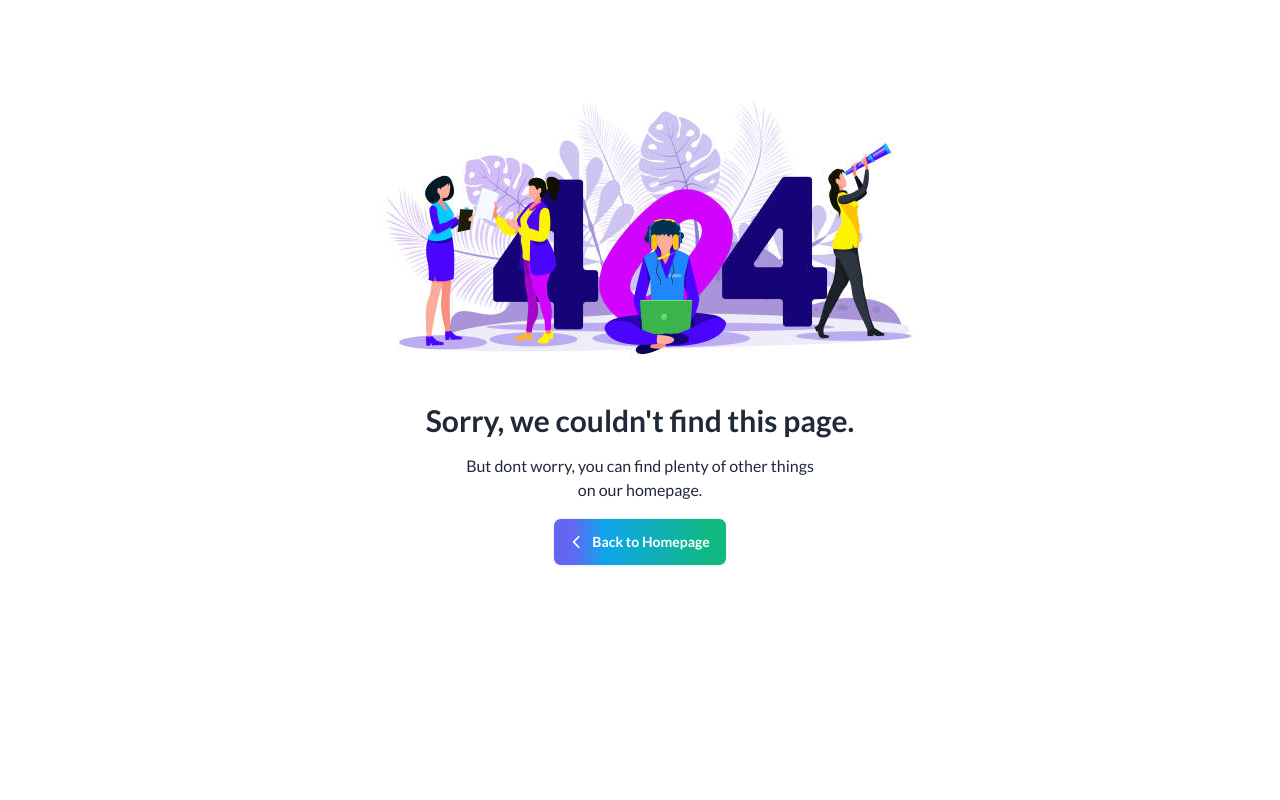
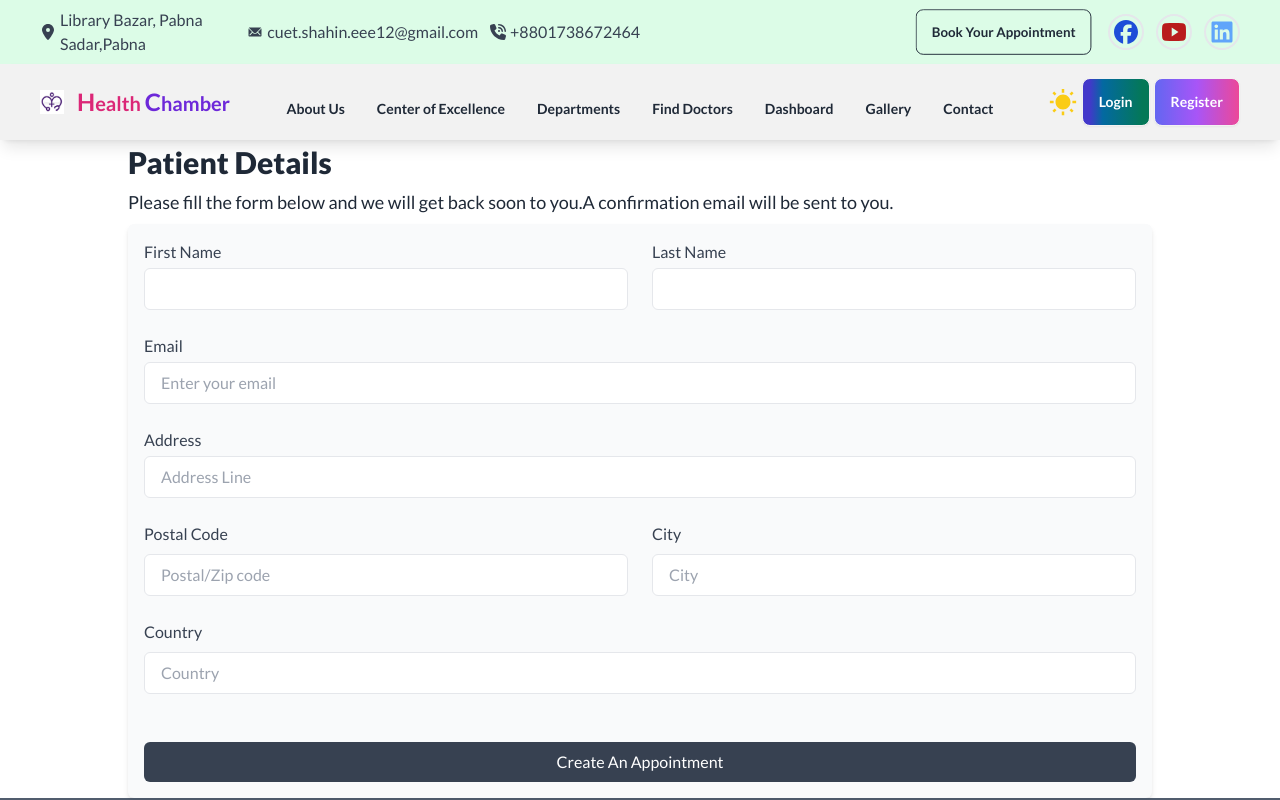
Before and after one commit to shahinalom9343/Health-Chamber-Client, a React (Vite) app: page /appointment in a window 1280 px wide. Shown: the top 800 px of the page. Built offline with nearby package versions, Linux system fonts and the light colour scheme; no server answers.

Commit message:
Added all patient and appointment

```diff
--- a/package.json
+++ b/package.json
@@ -19,7 +19,7 @@
     "react-dom": "^18.3.1",
     "react-fast-marquee": "^1.6.5",
     "react-helmet": "^6.1.0",
-    "react-hook-form": "^7.52.1",
+    "react-hook-form": "^7.53.0",
     "react-icons": "^5.2.1",
     "react-loader-spinner": "^6.1.6",
     "react-responsive-carousel": "^3.2.23",
--- /dev/null
+++ b/src/Dashboard/Admin/AllPatients.jsx
@@ -0,0 +1,75 @@
+import React from "react";
+import useAxiosSecure from "../../Hooks/useAxiosSecure";
+import { useQuery } from "@tanstack/react-query";
+
+const AllPatients = () => {
+  const axiosSecure = useAxiosSecure();
+  const { data: patients = [] } = useQuery({
+    queryKey: ["patients"],
+    queryFn: async () => {
+      const result = await axiosSecure.get("/patients");
+      return result.data;
+    },
+  });
+  return (
+    <div className="container p-2 mx-auto sm:p-4 dark:text-gray-800">
+      <h2 className="mb-4 text-xl font-normal text-center leading-tight">
+        Total Appointed Patients:{patients.length}
+      </h2>
+      <div className="overflow-x-auto">
+        <table className="min-w-full text-xs">
+          <colgroup>
+            <col />
+            <col />
+            <col />
+            <col />
+            <col />
+            <col className="w-24" />
+          </colgroup>
+          <thead className=" bg-sky-50 text-base">
+            <tr className="text-left">
+              <th className="p-3">Nos.</th>
+              <th className="p-3">Patient Name</th>
+              <th className="p-3">Email</th>
+              <th className="p-3">Address</th>
+              <th className="p-3">City</th>
+              <th className="p-3">Country</th>
+            </tr>
+          </thead>
+          <tbody>
+            {patients.map((patient, index) => (
+              <tr
+                key={patient._id}
+                className="border-b border-opacity-20  bg-purple-50 dark:bg-slate-950"
+              >
+                <td className="p-3">
+                  <p>{index + 1}</p>
+                </td>
+                <td className="p-3">
+                  <p>
+                    {patient.first} {patient.last}
+                  </p>
+                </td>
+                <td className="p-3">
+                  <p>{patient.email}</p>
+                </td>
+
+                <td className="p-3">
+                  <p>{patient.address}</p>
+                </td>
+                <td className="p-3">
+                  <p>{patient.city}</p>
+                </td>
+                <td className="p-3">
+                  <p>{patient.country}</p>
+                </td>
+              </tr>
+            ))}
+          </tbody>
+        </table>
+      </div>
+    </div>
+  );
+};
+
+export default AllPatients;
--- a/src/Dashboard/Dashboard.jsx
+++ b/src/Dashboard/Dashboard.jsx
@@ -32,7 +32,7 @@ const Dashboard = () => {
                   <li>
                     <Link to="/dashboard/patients">
                       <PiPerson></PiPerson>
-                      Manage Doctors
+                      Manage Patients
                     </Link>
                   </li>
                 </>
--- /dev/null
+++ b/src/Pages/Appointment.jsx
@@ -0,0 +1,151 @@
+import React from "react";
+import { useForm } from "react-hook-form";
+import Swal from "sweetalert2";
+import { useNavigate } from "react-router-dom";
+import { axiosPulic } from "../Hooks/useAxiosPublic";
+
+const Appointment = () => {
+  const navigate = useNavigate();
+  const {
+    register,
+    handleSubmit,
+    formState: { errors },
+  } = useForm();
+  const onSubmit = (data) => {
+    const patientInfo = {
+      first: data.first,
+      last: data.last,
+      email: data.email,
+      address: data.address,
+      postal: data.postal,
+      city: data.city,
+      country: data.country,
+    };
+    axiosPulic.put("/patients", patientInfo);
+    Swal.fire({
+      position: "top-center",
+      icon: "success",
+      title: "Your Appointment has been Successful.",
+      showConfirmButton: false,
+      timer: 1000,
+    });
+    navigate("/");
+  };
+  return (
+    <div className="space-y-2 max-w-5xl mx-auto">
+      <h1 className="text-3xl font-extrabold">Patient Details</h1>
+      <p className="text-lg">
+        Please fill the form below and we will get back soon to you.A
+        confirmation email will be sent to you.
+      </p>
+      <section className="p-4 bg-gray-50  rounded-md shadow-md dark:bg-gray-800">
+        <form onSubmit={handleSubmit(onSubmit)}>
+          <div className="grid grid-cols-1 gap-6 md:grid-cols-2">
+            <div className="col-span-1 md:col-span-1">
+              <label className="text-gray-700 dark:text-gray-200">
+                First Name
+              </label>
+              <input
+                id="first"
+                type="text"
+                name="first"
+                {...register("first", { required: true })}
+                className="block w-full px-4 py-2 mt-1 text-gray-700 bg-white border border-gray-200 rounded-md dark:bg-gray-800 dark:text-gray-300 dark:border-gray-600 focus:border-blue-400 focus:ring-blue-300 focus:ring-opacity-40 dark:focus:border-blue-300 focus:outline-none focus:ring"
+              />
+              {errors.first && <span>FirstName is required</span>}
+            </div>
+
+            <div className="col-span-1 md:col-span-1">
+              <label className="text-gray-700 dark:text-gray-200">
+                Last Name
+              </label>
+              <input
+                id="last"
+                name="last"
+                {...register("last", { required: true })}
+                type="text"
+                className="block w-full px-4 py-2 mt-1 text-gray-700 bg-white border border-gray-200 rounded-md dark:bg-gray-800 dark:text-gray-300 dark:border-gray-600 focus:border-blue-400 focus:ring-blue-300 focus:ring-opacity-40 dark:focus:border-blue-300 focus:outline-none focus:ring"
+              />
+              {errors.last && <span>Last Name is required</span>}
+            </div>
+
+            <div className="col-span-1 md:col-span-2">
+              <label className="text-gray-700 dark:text-gray-200">Email</label>
+              <input
+                id="email"
+                type="email"
+                name="email"
+                {...register("email", { required: true })}
+                placeholder="Enter your email"
+                className="block w-full px-4 py-2 mt-1 text-gray-700 bg-white border border-gray-200 rounded-md dark:bg-gray-800 dark:text-gray-300 dark:border-gray-600 focus:border-blue-400 focus:ring-blue-300 focus:ring-opacity-40 dark:focus:border-blue-300 focus:outline-none focus:ring"
+              />
+              {errors.email && <span>Email address is required</span>}
+            </div>
+
+            <div className="col-span-1 md:col-span-2">
+              <label className="text-gray-700 dark:text-gray-200">
+                Address
+              </label>
+              <input
+                id="address"
+                type="text"
+                name="address"
+                {...register("address", { required: true })}
+                placeholder="Address Line"
+                className="block w-full px-4 py-2 mt-1 text-gray-700 bg-white border border-gray-200 rounded-md dark:bg-gray-800 dark:text-gray-300 dark:border-gray-600 focus:border-blue-400 focus:ring-blue-300 focus:ring-opacity-40 dark:focus:border-blue-300 focus:outline-none focus:ring"
+              />
+            </div>
+            <div className="col-span-1 md:col-span-1">
+              <label className="text-gray-700 dark:text-gray-200">
+                Postal Code
+              </label>
+              <input
+                id="postal"
+                type="number"
+                name="postal"
+                {...register("postal", { required: true })}
+                placeholder="Postal/Zip code"
+                className="block w-full px-4 py-2 mt-2 text-gray-700 bg-white border border-gray-200 rounded-md dark:bg-gray-800 dark:text-gray-300 dark:border-gray-600 focus:border-blue-400 focus:ring-blue-300 focus:ring-opacity-40 dark:focus:border-blue-300 focus:outline-none focus:ring"
+              />
+            </div>
+            <div className="col-span-1 md:col-span-1">
+              <label className="text-gray-700 dark:text-gray-200">City</label>
+              <input
+                id="city"
+                type="text"
+                placeholder="City"
+                name="city"
+                {...register("city", { required: true })}
+                className="block w-full px-4 py-2 mt-2 text-gray-700 bg-white border border-gray-200 rounded-md dark:bg-gray-800 dark:text-gray-300 dark:border-gray-600 focus:border-blue-400 focus:ring-blue-300 focus:ring-opacity-40 dark:focus:border-blue-300 focus:outline-none focus:ring"
+              />
+            </div>
+            <div className="col-span-1 md:col-span-2">
+              <label className="text-gray-700 dark:text-gray-200">
+                Country
+              </label>
+              <input
+                id="country"
+                type="text"
+                placeholder="Country"
+                name="country"
+                {...register("country", { required: true })}
+                className="block w-full px-4 py-2 mt-2 text-gray-700 bg-white border border-gray-200 rounded-md dark:bg-gray-800 dark:text-gray-300 dark:border-gray-600 focus:border-blue-400 focus:ring-blue-300 focus:ring-opacity-40 dark:focus:border-blue-300 focus:outline-none focus:ring"
+              />
+            </div>
+
+            <div className="mt-6 col-span-1 md:col-span-2">
+              <button
+                type="submit"
+                className="px-8 py-2.5 w-full leading-5 text-white transition-colors duration-300 transform bg-gray-700 rounded-md hover:bg-gray-600 focus:outline-none focus:bg-gray-600"
+              >
+                Create An Appointment
+              </button>
+            </div>
+          </div>
+        </form>
+      </section>
+    </div>
+  );
+};
+
+export default Appointment;
--- a/src/Pages/Register.jsx
+++ b/src/Pages/Register.jsx
@@ -53,7 +53,7 @@ const Register = () => {
       <Helmet>
         <title>Health Chamber | Registration</title>
       </Helmet>
-      <div className="container  flex items-center justify-center px-6 mx-auto">
+      <div className="container bg-sky-50 dark:bg-sky-950  flex items-center justify-center px-6 mx-auto">
         <form
           className="w-full max-w-lg border-2 p-4 my-1 rounded-lg shadow-md"
           onSubmit={handleSubmit(onSubmit)}
--- a/src/Shared Components/Navbar.jsx
+++ b/src/Shared Components/Navbar.jsx
@@ -70,9 +70,12 @@ const Navbar = () => {
           </div>
           <div className="flex-none navbar-end items-center gap-3">
             <div>
-              <button className="btn btn-outline hidden lg:flex">
+              <Link
+                to="/appointment"
+                className="btn btn-outline hidden lg:flex"
+              >
                 Book Your Appointment
-              </button>
+              </Link>
             </div>
             <div className="text-blue-700 hover:bg-violet-700 hover:text-white text-2xl bg-none border-2 p-1 rounded-full">
               <FaFacebook />
```
Also changed, not shown: src/Routes/Routes.jsx (+10 -0 lines), 1 other file (tests, documents, lock files or other folders).
